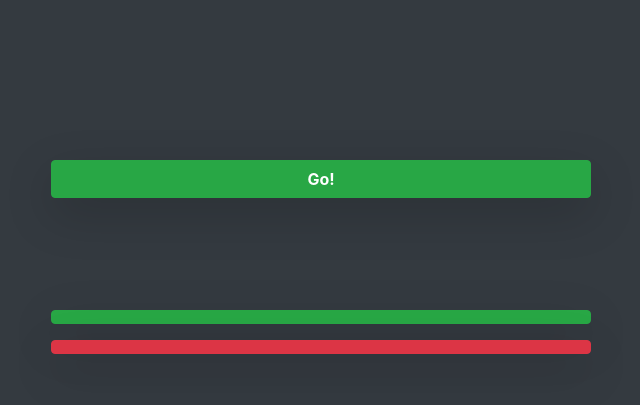
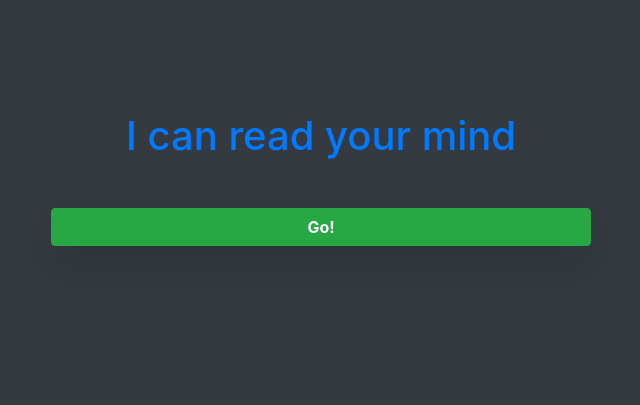
Before and after one commit to amick12/mindReader, a plain HTML site: page index.html in a window 1280 px wide. Shown: the whole page, without its empty margins (319-959 px from the left). Drawn offline with nearby package versions, Linux system fonts and the light colour scheme; files that its build step writes are made by us from their sources.

Commit message:
Fix JS path

```diff
--- a/index.html
+++ b/index.html
@@ -9,7 +9,6 @@
 
   <!-- Bootstrap CSS -->
   <link rel="stylesheet" href="https://stackpath.bootstrapcdn.com/bootstrap/4.3.1/css/bootstrap.min.css" integrity="sha384-ggOyR0iXCbMQv3Xipma34MD+dH/1fQ784/j6cY/iJTQUOhcWr7x9JvoRxT2MZw1T" crossorigin="anonymous">
-  <link rel="stylesheet" href="style.css">
 </head>
 
 <body>
@@ -44,7 +43,7 @@
     <script src="https://code.jquery.com/jquery-3.3.1.slim.min.js" integrity="sha384-q8i/X+965DzO0rT7abK41JStQIAqVgRVzpbzo5smXKp4YfRvH+8abtTE1Pi6jizo" crossorigin="anonymous"></script>
     <script src="https://cdnjs.cloudflare.com/ajax/libs/popper.js/1.14.7/umd/popper.min.js" integrity="sha384-UO2eT0CpHqdSJQ6hJty5KVphtPhzWj9WO1clHTMGa3JDZwrnQq4sF86dIHNDz0W1" crossorigin="anonymous"></script>
     <script src="https://stackpath.bootstrapcdn.com/bootstrap/4.3.1/js/bootstrap.min.js" integrity="sha384-JjSmVgyd0p3pXB1rRibZUAYoIIy6OrQ6VrjIEaFf/nJGzIxFDsf4x0xIM+B07jRM" crossorigin="anonymous"></script>
-    <script src="main.js"></script>
+    <script src="./js/main.js"></script>
   </body>
 
 </html>
```
